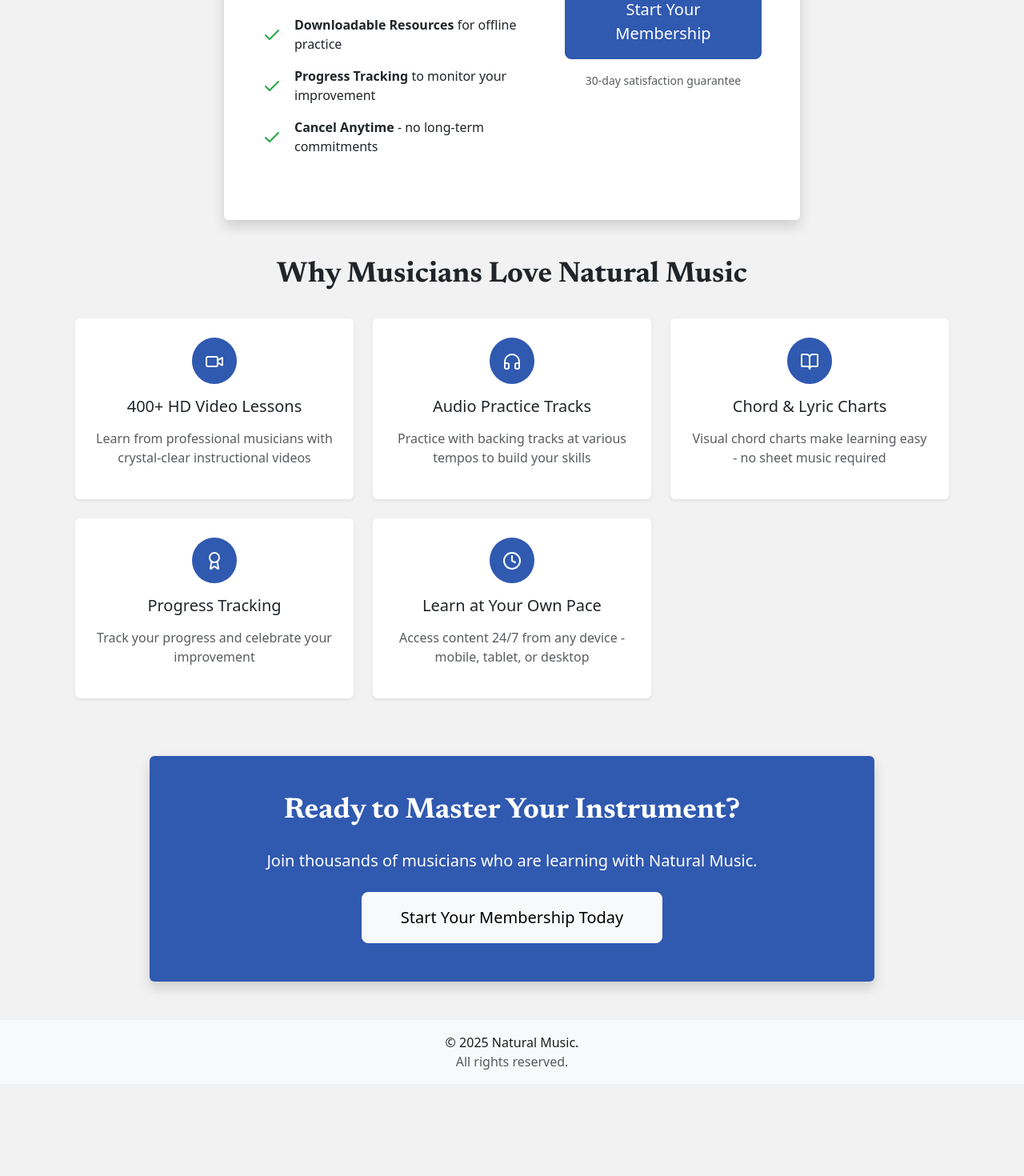
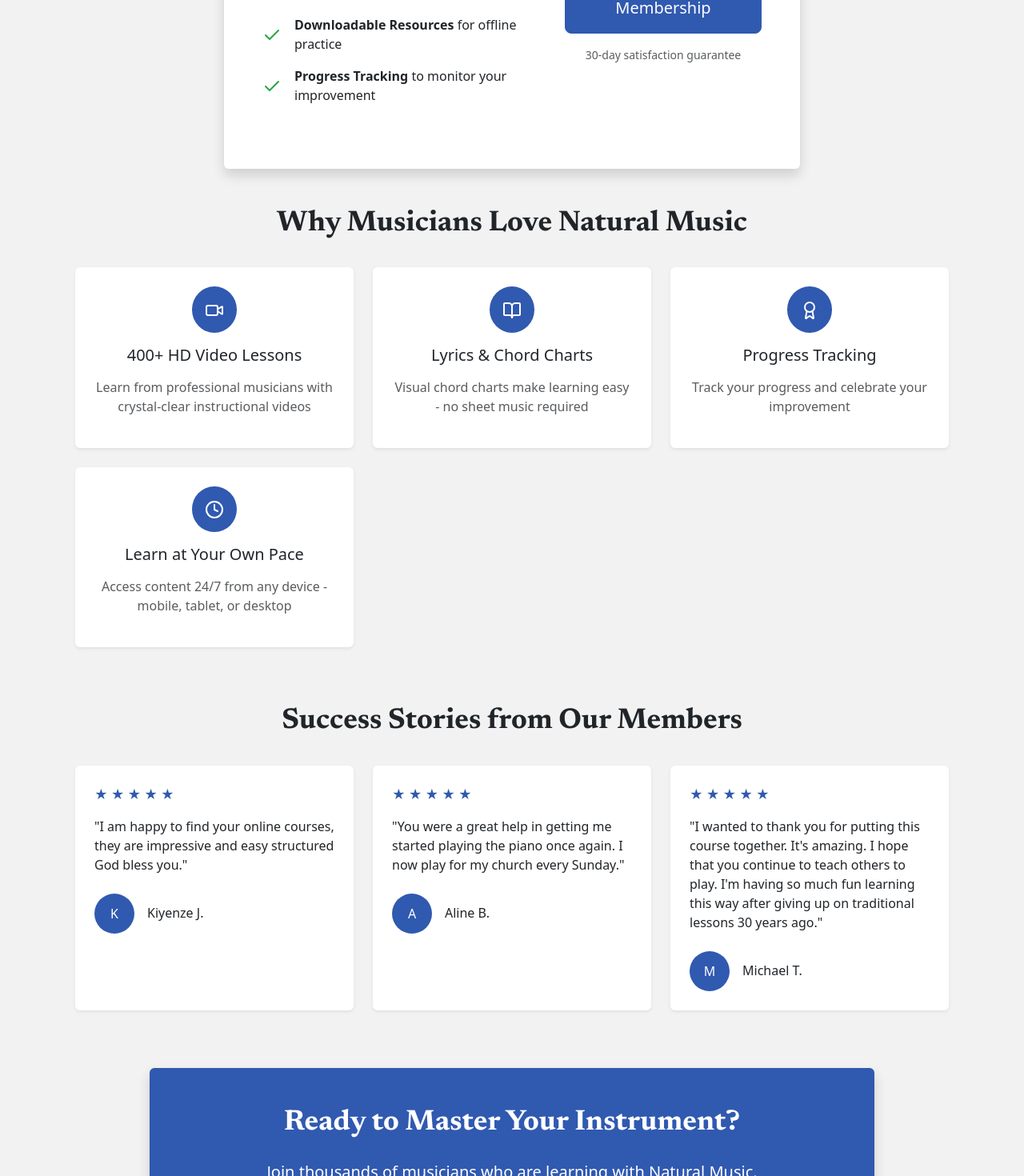
Before and after one commit to danohart/naturalmusicapp, a Next.js app: page /subscribe in a window 1280 px wide. Shown: the part 560-2030 px from the top of the page at 80% size. Before the commit the page ends 1915 px from the top, so only its background shows below. Built offline with nearby package versions, Linux system fonts and the light colour scheme; no server answers.

Commit message:
Add new testimonials to subscribe page

```diff
--- a/src/pages/subscribe.js
+++ b/src/pages/subscribe.js
@@ -13,14 +13,8 @@ export default function Subscribe() {
         "Learn from professional musicians with crystal-clear instructional videos",
     },
     {
-      icon: <Headphones size={24} />,
-      title: "Audio Practice Tracks",
-      description:
-        "Practice with backing tracks at various tempos to build your skills",
-    },
-    {
       icon: <BookOpen size={24} />,
-      title: "Chord & Lyric Charts",
+      title: "Lyrics & Chord Charts",
       description:
         "Visual chord charts make learning easy - no sheet music required",
     },
@@ -39,24 +33,24 @@ export default function Subscribe() {
 
   const testimonials = [
     {
-      name: "Sarah M.",
+      name: "Kiyenze J.",
       quote:
-        "I tried for years to learn guitar with YouTube videos, but Natural Music finally helped me make real progress!",
-      instrument: "Guitar",
+        "I am happy to find your online courses, they are impressive and easy structured God bless you.",
+      instrument: "Piano",
       months: 7,
     },
     {
-      name: "David L.",
+      name: "Aline B.",
       quote:
-        "The step-by-step approach and visual chord charts made it so much easier to understand than traditional lessons.",
+        "You were a great help in getting me started playing the piano once again. I now play for my church every Sunday.",
       instrument: "Piano",
       months: 4,
     },
     {
       name: "Michael T.",
       quote:
-        "I can finally play the songs I have always wanted to. Worth every penny of the subscription.",
-      instrument: "Ukulele",
+        "I wanted to thank you for putting this course together. It's amazing. I hope that you continue to teach others to play. I'm having so much fun learning this way after giving up on traditional lessons 30 years ago.",
+      instrument: "Piano",
       months: 12,
     },
   ];
@@ -132,17 +126,6 @@ export default function Subscribe() {
                         </div>
                       </div>
                     </ListGroup.Item>
-                    <ListGroup.Item className='border-0 ps-0'>
-                      <div className='d-flex align-items-center'>
-                        <div className='text-success me-3'>
-                          <Check size={24} />
-                        </div>
-                        <div>
-                          <strong>Cancel Anytime</strong> - no long-term
-                          commitments
-                        </div>
-                      </div>
-                    </ListGroup.Item>
                   </ListGroup>
                 </Col>
                 <Col
@@ -194,6 +177,43 @@ export default function Subscribe() {
       </Row>
 
       <Row className='mb-5'>
+        <Col xs={12} className='text-center mb-4'>
+          <h2>Success Stories from Our Members</h2>
+        </Col>
+        {testimonials.map((testimonial, index) => (
+          <Col md={4} key={index} className='mb-4'>
+            <Card className='h-100 border-0 shadow-sm'>
+              <Card.Body className='p-4'>
+                <div className='mb-3 text-primary'>
+                  {[...Array(5)].map((_, i) => (
+                    <span key={i} className='me-1'>
+                      ★
+                    </span>
+                  ))}
+                </div>
+                <p className='testimonial-quote mb-4'>"{testimonial.quote}"</p>
+                <div className='d-flex align-items-center mt-auto'>
+                  <div
+                    className='testimonial-avatar bg-primary text-white rounded-circle d-flex align-items-center justify-content-center me-3'
+                    style={{ width: "50px", height: "50px" }}
+                  >
+                    {testimonial.name.charAt(0)}
+                  </div>
+                  <div>
+                    <h4 className='h6 mb-0'>{testimonial.name}</h4>
+                    {/* <p className='text-muted small mb-0'>
+                      {testimonial.instrument} • Member for{" "}
+                      {testimonial.months + " months"}
+                    </p> */}
+                  </div>
+                </div>
+              </Card.Body>
+            </Card>
+          </Col>
+        ))}
+      </Row>
+
+      <Row className='mb-5'>
         <Col md={10} className='mx-auto'>
           <Card className='bg-primary text-white border-0 shadow'>
             <Card.Body className='p-5 text-center'>
```
Also changed, not shown: src/pages/index.js (+18 -18 lines).
